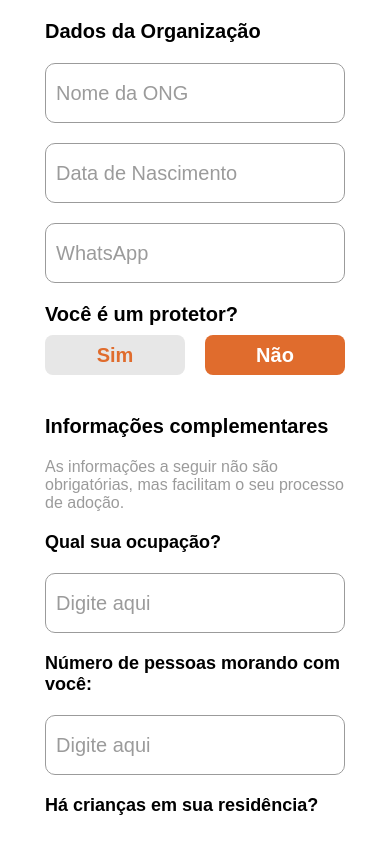
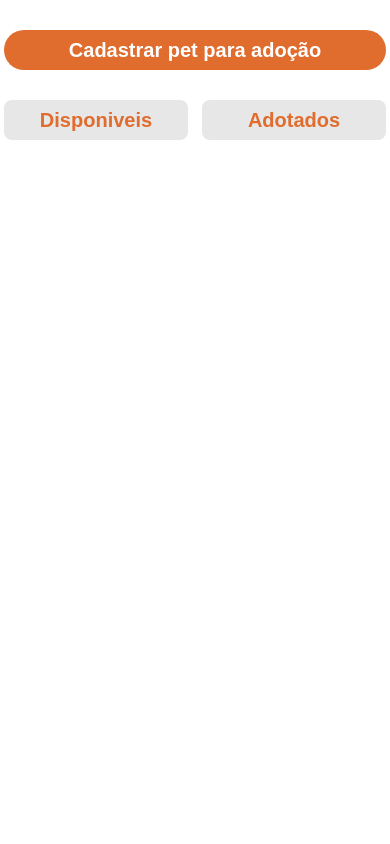
Before and after one commit to coelhojuliana/mi-amigo, a React Native app: screen / in a window 390 px wide. Built offline with nearby package versions, Linux system fonts and the light colour scheme.

Commit message:
Tela meus pets quase concluida

```diff
--- a/App.js
+++ b/App.js
@@ -1,9 +1,9 @@
 // import Main from './src/screens/rotas';
-import PerfilPessoa from "./src/screens/perfil/perfil_pessoa"
+import MeusPets from "./src/screens/meuspets/meuspets"
 
 export default function App() {
   return (
       // <Main/>
-      <PerfilPessoa/>
+      <MeusPets/>
   )
 }
--- /dev/null
+++ b/src/screens/meuspets/meuspets.jsx
@@ -0,0 +1,29 @@
+import { View, Text, Pressable } from "react-native"
+
+import estilos from "../css_geral"
+import estiloMeusPets from "./meuspets_css"
+import { ScrollView } from "react-native-web"
+
+const MeusPets = () => {
+    return (
+        <ScrollView>
+            <View style={estiloMeusPets.tela}>
+                <View>
+                    <Pressable style={[estilos.botao, estiloMeusPets.botao]}>
+                        <Text style={estilos.textoBotao}>Cadastrar pet para adoção</Text>
+                    </Pressable>
+                </View>
+                <View style={estiloMeusPets.componentBotoesinhos}>
+                    <Pressable style={[estilos.botaoMenor, estiloMeusPets.botaoMenor, {marginRight: 14}]}>
+                        <Text style={estilos.textoAlternativoBotao}>Disponiveis</Text>
+                    </Pressable>
+                    <Pressable style={[estilos.botaoMenor, estiloMeusPets.botaoMenor]}>
+                        <Text style={estilos.textoAlternativoBotao}>Adotados</Text>
+                    </Pressable>
+                </View>
+            </View>
+        </ScrollView>
+    )
+}
+
+export default MeusPets
--- /dev/null
+++ b/src/screens/meuspets/meuspets_css.js
@@ -0,0 +1,25 @@
+import { StyleSheet } from "react-native";
+
+const estiloMeusPets = StyleSheet.create({
+    tela:{
+        flex: 1,
+        alignItems: "center"
+    },
+    botao:{
+        width: 382,
+        height: 40,
+        borderRadius: 100,
+        marginTop: 30,
+        marginBottom: 30
+    },
+    botaoMenor:{
+        width: 184,
+        height: 40,
+        borderRadius: 8
+    },
+    componentBotoesinhos:{
+        flexDirection: "row",
+    }
+})
+
+export default estiloMeusPets
```
